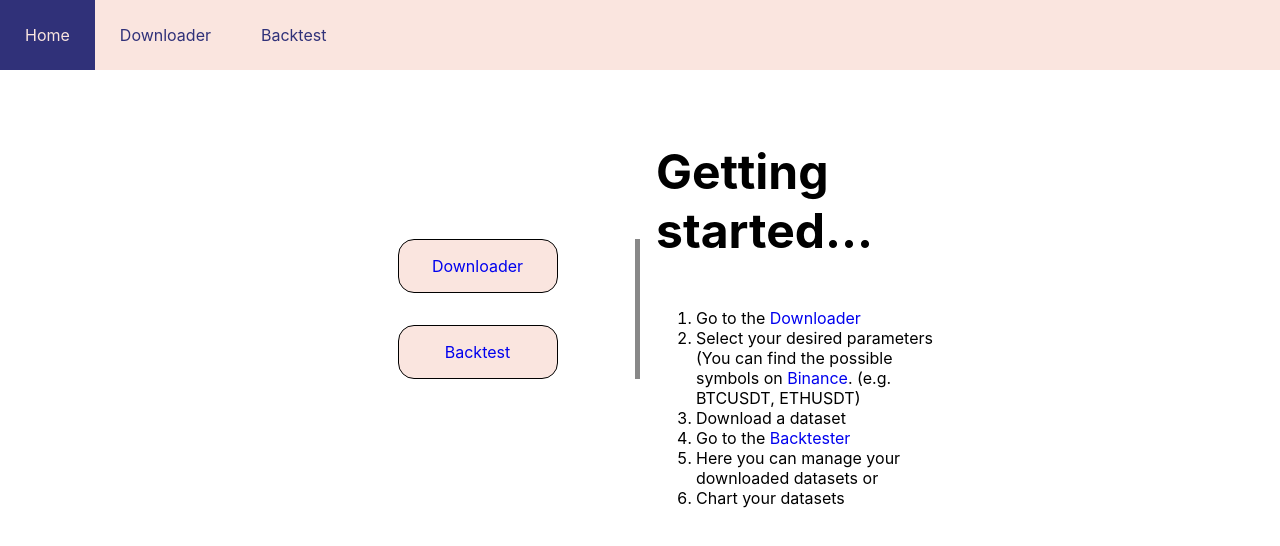
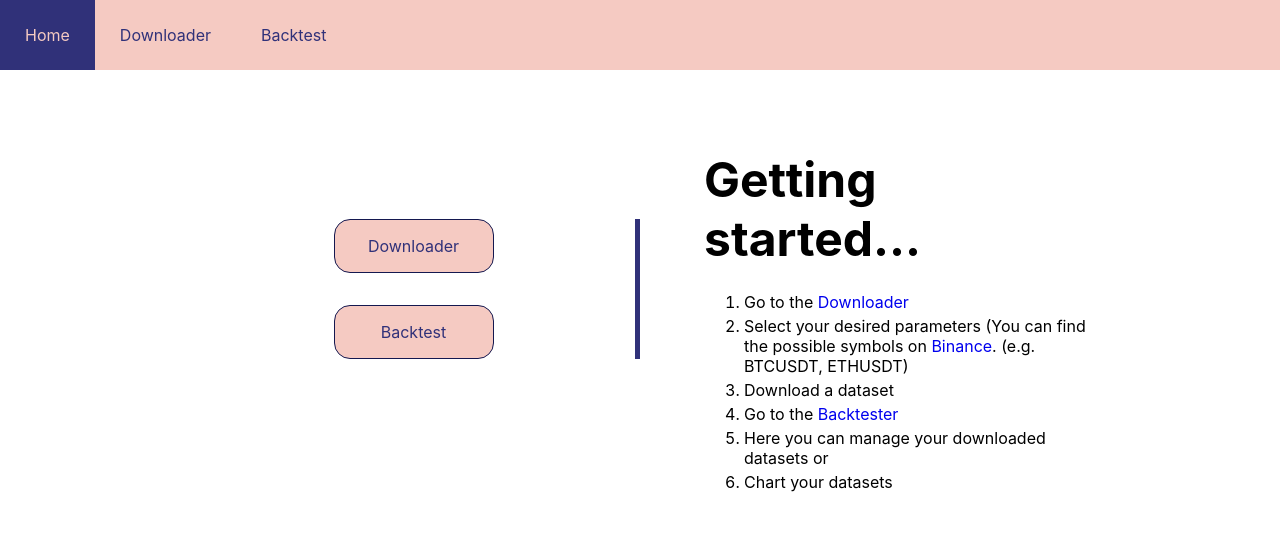
Before and after one commit to Hhanuska/crypto-trader, a Next.js app: page / in a window 1280 px wide. Shown: the top 546 px of the page. Built offline with nearby package versions, Linux system fonts and the light colour scheme.

Commit message:
Improve css

```diff
--- a/pages/backtest.tsx
+++ b/pages/backtest.tsx
@@ -59,6 +59,7 @@ const BacktestPage: NextPage = ({ tables }: InferGetServerSidePropsType<typeof g
     return (
         <div>
             <NavBar />
+            <div className={styles.scrollable}>
                 <table className={styles.table}>
                     <tr>
                         <th>Symbol</th>
@@ -78,16 +79,17 @@ const BacktestPage: NextPage = ({ tables }: InferGetServerSidePropsType<typeof g
                                 <td>{parsed.from}</td>
                                 <td>{parsed.to}</td>
                                 <td>
-                                <button value={name} onClick={dropTable}>🗑 Delete</button>
+                                    <button value={name} onClick={dropTable} className={styles.deleteButton}>🗑 Delete</button>
                                 </td>
                                 <td>
-                                <button value={name} onClick={updateChart}>📈</button>
+                                    <button value={name} onClick={updateChart} className={styles.chartButton}>📈</button>
                                 </td>
                             </tr>
                         );
                     })
                 }
                 </table>
+            </div>
             <div className={styles.chart}>
                 <CandlestickChart
                     data={candlestickData.data}
--- a/styles/global.css
+++ b/styles/global.css
@@ -1,6 +1,10 @@
 :root {
-	--navbarBg: #fae5df;
-	--navbarHg: #303179;
+	/* Color palette */
+	--color1: #fae5df;
+	--color2: #f5cac2;
+	--color3: #ed7966;
+	--color4: #303179;
+	--color5: #141850;
 }
 
 html, body {
--- a/styles/index.module.css
+++ b/styles/index.module.css
@@ -1,7 +1,7 @@
 .grid {
     display: grid;
     height: 50vh;
-    width: 50vw;
+    width: 70vw;
     grid-template-columns: 1fr 1fr;
     margin: auto;
 }
@@ -13,12 +13,13 @@
 .leftSide {
     display: inline-grid;
     grid-row: 2 / 4;
-    border-right: #888 thick solid;
+    border-right: var(--color4) thick solid;
 }
 
 .leftSide > a {
-    background-color: var(--navbarBg);
-    border: black thin solid;
+    background-color: var(--color2);
+    color: var(--color4);
+    border: var(--color5) thin solid;
     border-radius: 1em;
     padding: 1em;
     display: flex;
@@ -26,6 +27,11 @@
     margin: auto;
     justify-content: center;
     align-items: center;
+}
+
+.leftSide > a:hover {
+    color: var(--color2);
+    background-color: var(--color4);
 }
 
 .leftSide > .backtest {
@@ -38,14 +44,17 @@
 
 .rightSide {
     grid-row: 1 / 5;
-    padding: 1.5em 1em;
+    padding-left: 4em;
+    padding-top: 2em;
 }
 
 .rightSide > p:first-of-type {
     font-weight: bold;
     font-size: 3em;
+    margin-bottom: 0.5em;
 }
 
 .rightSide li {
     font-size: 1.00em;
+    margin-bottom: 0.25em;
 }
--- a/styles/navbar.module.css
+++ b/styles/navbar.module.css
@@ -2,7 +2,7 @@
     list-style-type: none;
     margin: 0;
     padding: 0;
-    background-color: var(--navbarBg);
+    background-color: var(--color2);
     overflow: hidden;
 }
 
@@ -17,15 +17,15 @@
 }
 
 .navbar > ul > li > a:not(.active) {
-    color: var(--navbarHg);
+    color: var(--color4);
 }
 
 .navbar > ul > li:hover > a {
-    background-color: var(--navbarHg);
-    color: var(--navbarBg);
+    background-color: var(--color4);
+    color: var(--color2);
 }
 
 .active {
-    background-color: var(--navbarHg);
-    color: var(--navbarBg);
+    background-color: var(--color4);
+    color: var(--color2);
 }
```
Also changed, not shown: styles/backtest.module.css (+25 -1 lines). Lines whose indentation alone changed are shown as unchanged.
